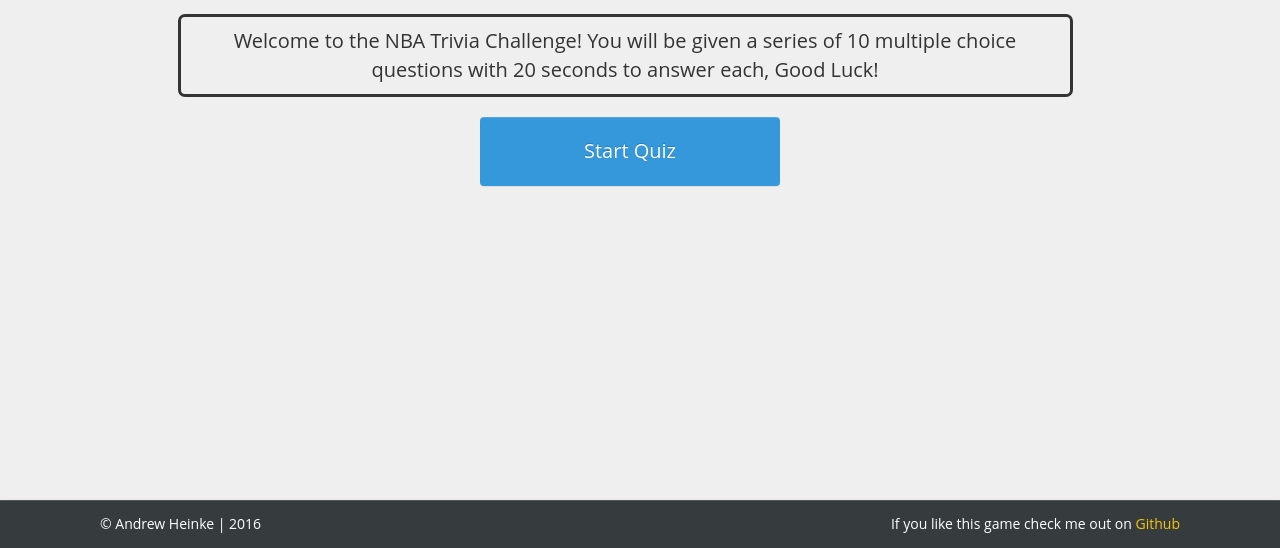
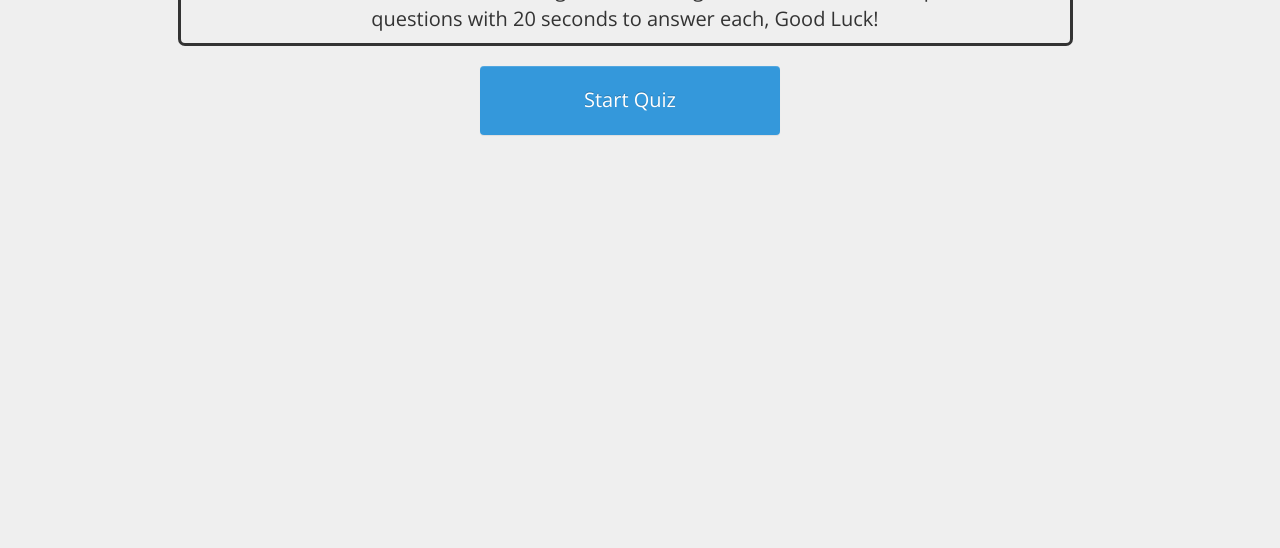
Before and after one commit to AndrewHeinke/TriviaGame, a PHP site: page / in a window 1280 px wide. Shown: the part 252-800 px from the top of the page. Run offline with PHP 8.4, Linux system fonts and the light colour scheme.

Commit message:
fixed wrong answer

```diff
--- a/assets/css/style.css
+++ b/assets/css/style.css
@@ -2,8 +2,6 @@
     font-family: "NBA";
     src: url('../fonts/NBA.ttf') format("truetype");
 }
-@import url(https://fonts.googleapis.com/css?family=Open+Sans:400,700);
-
 html {
   position: relative;
   min-height: 100%;
@@ -96,23 +94,6 @@
 .right {
   text-align: right;
 }
-.navbar-default .navbar-brand {
-  font-weight: bold;
-  font-size: 22px;
-  color: #cccccc;
-}
-
-.navbar-default .navbar-brand:hover {
-  color: #3498db;
-}
-
-.navbar-default .navbar-nav>li>a {
-    color: #cccccc;
-}
-
-.navbar-default .navbar-nav>li>a:hover {
-    color: #3498db;
-}
 
 .row {
   margin-top: 15px;
@@ -156,11 +137,6 @@
   color: #fff;
 }
 
-.navbar-default .navbar-collapse, .navbar-default .navbar-form {
-    border-color: #e7e7e7;
-    text-align: left;
-}
-
 footer.navbar-default.navbar-fixed-bottom
  {
       background:#363C3E;
@@ -176,12 +152,7 @@
    footer.navbar-default.navbar-fixed-bottom p {
      text-align: center;
    }
-   .navbar-default .navbar-collapse, .navbar-default .navbar-form {
-       border-color: #e7e7e7;
-       text-align: left;
-       font-size: 20px;
-       color: #333;
-   }
+
    h2 {
      font-size: 22px;
      line-height: 1.25;
--- a/assets/javascript/app.js
+++ b/assets/javascript/app.js
@@ -34,7 +34,7 @@
   "The Orlando Magic",
   "82",
   "30",
-  "Bill Cousy",
+  "Jerry West",
   "David Robinson",
   "Tony Parker"
 ];
--- a/index.html
+++ b/index.html
@@ -6,7 +6,7 @@
         <title>NBA Trivia Game | Andrew Heinke</title>
         <meta name="description" content="NBA Trivia Game made by Andrew Heinke">
         <meta name="viewport" content="width=device-width, initial-scale=1">
-
+        <link href='https://fonts.googleapis.com/css?family=Open+Sans:400,700italic' rel='stylesheet' type='text/css'>
         <link rel="stylesheet" href="assets/css/bootstrap/bootstrap.min.css">
 
         <link rel="stylesheet" href="assets/css/bootstrap/bootstrap-theme.min.css">
@@ -17,27 +17,6 @@
         <link rel="stylesheet" type="text/css" href="assets/css/sweetalert.css">
     </head>
   <body>
-
-    <!-- Static navbar -->
-     <nav class="navbar navbar-default navbar-static-top">
-       <div class="container">
-         <div class="navbar-header">
-           <button type="button" class="navbar-toggle collapsed" data-toggle="collapse" data-target="#navbar" aria-expanded="false" aria-controls="navbar">
-             <span class="sr-only">Toggle navigation</span>
-             <span class="icon-bar"></span>
-             <span class="icon-bar"></span>
-             <span class="icon-bar"></span>
-           </button>
-           <a class="navbar-brand" href="https://www.linkedin.com/in/andrewheinke">Andrew Heinke</a>
-         </div>
-         <div id="navbar" class="navbar-collapse collapse">
-           <ul class="nav navbar-nav navbar-right">
-             <li><a href="http://cargocollective.com/andrewheinke">Portfolio</a></li>
-             <li><a href="https://www.linkedin.com/in/andrewheinke">Resume</a></li>
-           </ul>
-         </div><!--/.nav-collapse -->
-       </div>
-     </nav>
 
     <div class="title-box">
       <div class="container">
@@ -60,21 +39,6 @@
     </div>
   </div>
 
-<!--- footer ----->
-    <footer class="navbar-default navbar-fixed-bottom">
-      <div class="container">
-        <div class="col-md-12">
-          <div class="col-md-6 left">
-            <p>&copy; Andrew Heinke | 2016</p>
-          </div>
-          <div class="col-md-6 right">
-            <p>If you like this game check me out on <a id="gitLink" href="https://github.com/AndrewHeinke">Github</a></p>
-          </div>
-        </div>
-
-      </div>
-    </footer>
-
         <script>window.jQuery || document.write('<script src="assets/javascript/vendor/jquery-1.11.2.min.js"><\/script>')</script>
         <script src="assets/javascript/vendor/bootstrap.min.js"></script>
         <script src="assets/javascript/app.js"></script>
```
